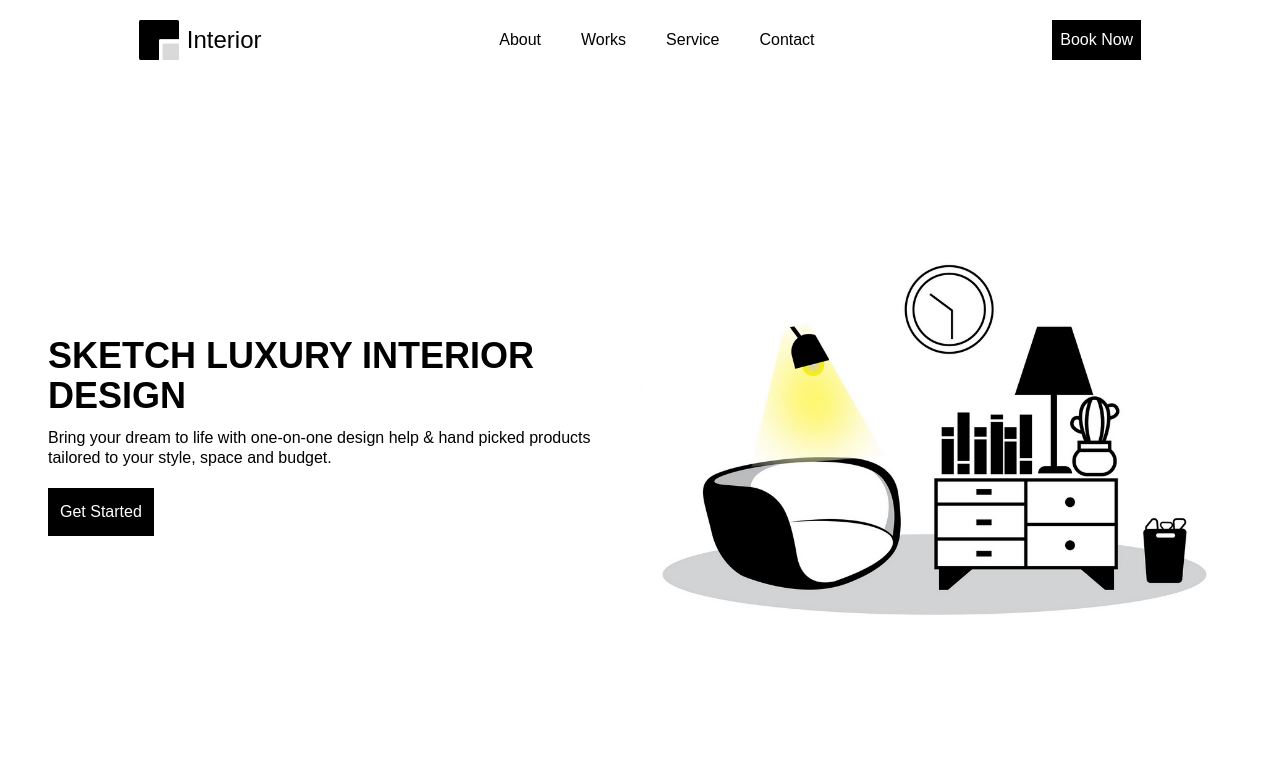
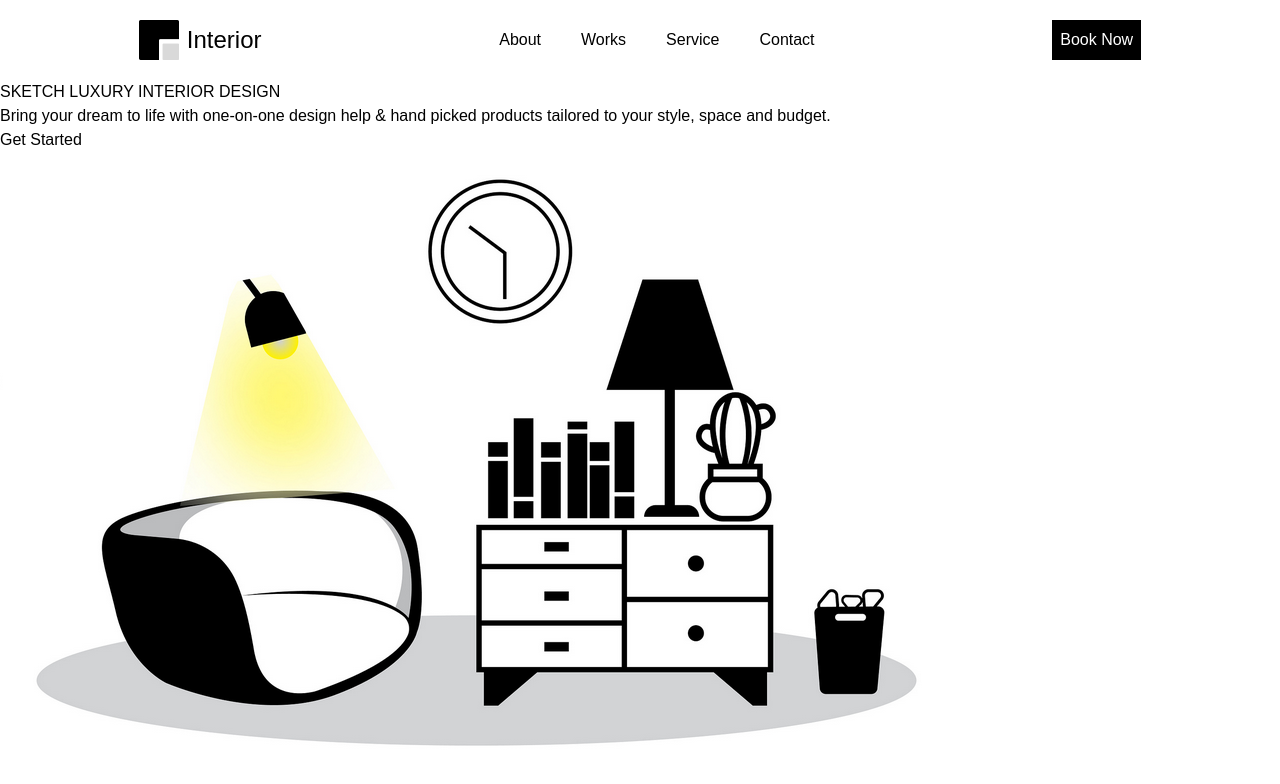
Before and after one commit to ShahriarCode69/interior-website, a React (Vite) app: page / in a window 1280 px wide. Shown: the top 784 px of the page. Built offline with nearby package versions, Linux system fonts and the light colour scheme; a web font is replaced by a local one.

Commit message:
hero section again started

```diff
--- a/src/components/Hero/Hero.jsx
+++ b/src/components/Hero/Hero.jsx
@@ -3,21 +3,14 @@ import React from "react";
 const Hero = () => {
   return (
     <>
-      <div className="hero__container m-12 flex flex-col items-center justify-center md:flex-row md:justify-between mt-[10rem]">
-        <div>
-          <h1 className="font-bold mt-10 text-4xl text-center md:text-left">
-          SKETCH LUXURY INTERIOR DESIGN
-        </h1>
-        <p className="mt-3 text-center leading-5 text-base md:text-left">
-          Bring your dream to life with one-on-one design help & hand picked
-          products tailored to your style, space and budget.
-        </p>
-        <button className="m-5 text-base transform hover:translate-y-[-0.4rem] transition duration-300 ease-in-out bg-black text-white p-3 cursor-pointer md:ml-0">
+      <div className="hero__content">
+        <h1 className="hero__title">SKETCH LUXURY INTERIOR DESIGN</h1>
+        <p className="hero__paragraph">Bring your dream to life with one-on-one design help & hand picked products tailored to your style, space and budget.</p>
+        <button className="hero__btn">
           <a href="#">Get Started</a>
         </button>
-        </div>
-        <img className="mt-7 md:w-[50%]" src="./src/assets/hero.png" alt="" />
       </div>
+      <img src="./src/assets/hero.png" alt="" />
     </>
   );
 };
```
